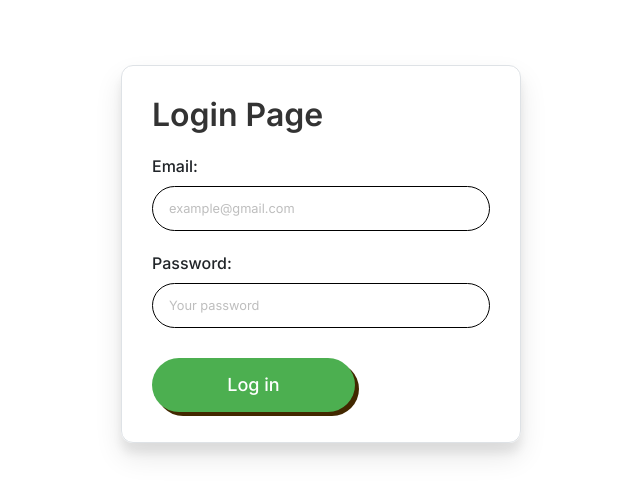
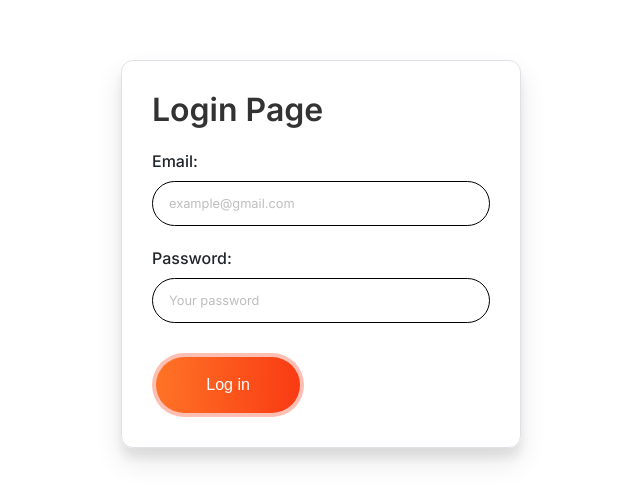
Before and after one commit to Shubham-07x/WORKSUIT-Employee-Attendance-and-Management-System, a React (Vite) app in the folder Frontend/: page /adminlogin in a window 1280 px wide. Shown: the part 196-698 px from the top of the page, without its empty margins (319-959 px from the left). Built offline with nearby package versions, Linux system fonts and the light colour scheme.

Commit message:
some ui improvements

```diff
--- a/Frontend/src/App.jsx
+++ b/Frontend/src/App.jsx
@@ -14,6 +14,7 @@ import EmployeeLogin from './components/EmployeeLogin'
 import EmployeeDetail from './components/EmployeeDetail'
 import PrivateRoute from './components/PrivateRoute'
 import 'react-toastify/dist/ReactToastify.css';
+import Office from './components/Office';
 
 
 function App() {
@@ -33,6 +34,7 @@ function App() {
           <Route path='/dashboard/add_category' element={<AddCategory />}></Route>
           <Route path='/dashboard/add_employee' element={<AddEmployee />}></Route>
           <Route path='/dashboard/edit_employee/:id' element={<EditEmployee />}></Route>
+          <Route path='/dashboard/officeaddress' element={<Office />}></Route>
         </Route>
       </Routes>
     </BrowserRouter>
--- a/Frontend/src/components/Dashboard.jsx
+++ b/Frontend/src/components/Dashboard.jsx
@@ -84,6 +84,16 @@ const Dashboard = () => {
                                     <span className="ms-2 d-none d-sm-inline">Admins</span>
                                 </Link>
                             </li>
+                            <li className="w-100">
+                                <Link
+                                    to="/dashboard/officeaddress"
+                                    className={`nav-link px-3 py-2 my-1 align-middle text-white ${location.pathname === '/dashboard/officeaddress' ? 'active' : ''}`}
+                                    style={{ paddingLeft: '1rem', paddingRight: '1rem' }}
+                                >
+                                    <i className="fs-4 mx-2 bi-person ms-2"></i>
+                                    <span className="ms-2 d-none d-sm-inline">Office</span>
+                                </Link>
+                            </li>
                         </ul>
                         <Button variant="outline-danger" onClick={handleLogout} className="mt-auto mb-3 w-100" style={{ paddingLeft: '0.75rem', paddingRight: '0.75rem' }}>
                             <i className="fs-4 mx-1 bi-power ms-2"></i>
@@ -94,7 +104,7 @@ const Dashboard = () => {
                 <div className="col p-0 rounded-lg">
                     <div className="p-3 d-flex justify-content-center top--title ">
                         <h4 className="m-0">
-                            <span style={{ color: "#1c64c7", fontWeight: "bold" }}>WORKSUIT</span> -
+                            <span style={{ fontWeight: "bold" }} className="animate-charcter">WORKSUIT</span> -
                             <span style={{ color: "grey", fontSize: "1.2rem" }}> Employee Attendance and Management System</span>
                         </h4>
                     </div>
--- a/Frontend/src/components/EmployeeLogin.jsx
+++ b/Frontend/src/components/EmployeeLogin.jsx
@@ -49,6 +49,7 @@ function EmployeeLogin() {
     };
 
     return (
+        <div  id='form-body'>
         <div className='d-flex justify-content-center align-items-center vh-100 loginPage'>
             <div className='p-3 rounded border loginForm'>
                 <h2>Login Page</h2>
@@ -81,6 +82,7 @@ function EmployeeLogin() {
                 </form>
             </div>
         </div>
+        </div>
     );
 }
 
--- a/Frontend/src/components/Login.jsx
+++ b/Frontend/src/components/Login.jsx
@@ -1,4 +1,4 @@
-import React, { useState } from 'react';
+import { useState } from 'react';
 import axios from 'axios';
 import { useNavigate } from 'react-router-dom';
 import { ToastContainer, toast } from 'react-toastify';
@@ -47,6 +47,7 @@ function Login() {
     };
 
     return (
+        <div  id='form-body'>
         <div className='d-flex justify-content-center align-items-center vh-100 loginPage'>
             <ToastContainer position="bottom-right" />
             <div className='p-3 rounded border loginForm'>
@@ -80,6 +81,7 @@ function Login() {
                 </form>
             </div>
         </div>
+        </div>
     );
 }
 
--- /dev/null
+++ b/Frontend/src/components/Office.jsx
@@ -0,0 +1,100 @@
+import React, { useState, useEffect } from 'react';
+import axios from 'axios';
+
+function Office() {
+  const [officeLocations, setOfficeLocations] = useState([]);
+  const [loading, setLoading] = useState(true);
+  const [newLocation, setNewLocation] = useState({
+    name: '',
+    latitude: '',
+    longitude: '',
+    address: ''
+  });
+  const [error, setError] = useState('');
+  const [successMessage, setSuccessMessage] = useState('');
+
+  useEffect(() => {
+    // Fetch office locations from the backend API
+    axios.get('http://localhost:3000/employee/office_location')
+      .then(response => {
+        setOfficeLocations(response.data.officeLocations);
+        setLoading(false);
+      })
+      .catch(error => {
+        console.error('Error fetching office locations:', error);
+        setLoading(false);
+      });
+  }, []);
+
+  const handleDeleteLocation = (id) => {
+    // Delete office location by ID
+    axios.delete(`http://localhost:3000/employee/office_location/${id}`)
+      .then(response => {
+        // Remove the deleted location from the state
+        setOfficeLocations(officeLocations.filter(location => location.id !== id));
+        setSuccessMessage('Office location deleted successfully.');
+      })
+      .catch(error => {
+        console.error('Error deleting office location:', error);
+        setError('An error occurred while deleting office location.');
+      });
+  };
+
+  const handleSubmit = (e) => {
+    e.preventDefault();
+    axios.post('http://localhost:3000/employee/office_location', newLocation)
+      .then(response => {
+        setOfficeLocations([...officeLocations, response.data.officeLocation]);
+        setNewLocation({ name: '', latitude: '', longitude: '', address: '' });
+        setSuccessMessage('Office location added successfully.');
+      })
+      .catch(error => {
+        console.error('Error adding office location:', error);
+        setError('An error occurred while adding office location.');
+      });
+  };
+
+  return (
+    <div className="container px-5">
+      <h2 className="mt-5 mb-4">Office Locations</h2>
+      {loading ? (
+        <p>Loading...</p>
+      ) : (
+        <>
+          <ul className="list-group">
+            {officeLocations.map(location => (
+              <li key={location.id} className="list-group-item d-flex justify-content-between align-items-center">
+                {location.name} - Latitude: {location.latitude}, Longitude: {location.longitude}, Address: {location.address}
+                <button onClick={() => handleDeleteLocation(location.id)} className="btn btn-danger">Delete</button>
+              </li>
+            ))}
+          </ul>
+          {error && <p className="text-danger mt-3">Error: {error}</p>}
+          {successMessage && <p className="text-success mt-3">{successMessage}</p>}
+          <h2 className="mt-5">Add New Office Location</h2>
+          <form onSubmit={handleSubmit}>
+            <div className="mb-3">
+              <label htmlFor="nameInput" className="form-label">Name:</label>
+              <input type="text" className="form-control" id="nameInput" value={newLocation.name} onChange={(e) => setNewLocation({ ...newLocation, name: e.target.value })} required />
+            </div>
+            <div className="mb-3">
+              <label htmlFor="latitudeInput" className="form-label">Latitude:</label>
+              <input type="text" className="form-control" id="latitudeInput" value={newLocation.latitude} onChange={(e) => setNewLocation({ ...newLocation, latitude: e.target.value })} required />
+            </div>
+            <div className="mb-3">
+              <label htmlFor="longitudeInput" className="form-label">Longitude:</label>
+              <input type="text" className="form-control" id="longitudeInput" value={newLocation.longitude} onChange={(e) => setNewLocation({ ...newLocation, longitude: e.target.value })} required />
+            </div>
+            <div className="mb-3">
+              <label htmlFor="addressInput" className="form-label">Address:</label>
+              <input type="text" className="form-control" id="addressInput" value={newLocation.address} onChange={(e) => setNewLocation({ ...newLocation, address: e.target.value })} required />
+            </div>
+            <button type="submit" className="btn btn-primary">Add Location</button>
+          </form>
+        </>
+      )}
+    </div>
+  );
+}
+
+export default Office;
--- a/Frontend/src/components/Start.jsx
+++ b/Frontend/src/components/Start.jsx
@@ -28,7 +28,8 @@ const Start = () => {
     };
 
     return (
-        <div className="d-flex justify-content-center align-items-center vh-100 loginPage">
+        <div  id='form-body'>
+        <div className="d-flex justify-content-center align-items-center vh-100 loginPage" >
             <div className="p-3 rounded border loginForm">
                 <h2 className="text-center">Login As</h2>
                 <div className="d-flex justify-content-between mt-5 mb-2">
@@ -41,6 +42,7 @@ const Start = () => {
                 </div>
             </div>
         </div>
+        </div>
     );
 };
 
--- a/Frontend/src/components/style.css
+++ b/Frontend/src/components/style.css
@@ -52,14 +52,9 @@
 
 .loginForm input:focus,
 .loginForm input:focus {
-    box-shadow: #422800 4px 4px 0 0;
-    border-color: #80bdff; /* Border color on focus */
 }
 
 
-.loginForm button:hover {
-    background-color: #45a049; /* Darker green on hover */
-}
 
 .loginForm button:focus {
     outline: none; /* Remove focus outline */
@@ -70,45 +65,119 @@
 }
 
 .loginForm button {
-    width: 60%;
+    width: 45%;
     padding: 12px;
     font-weight: 500;
-    background-color: #4caf50; /* Green button background */
     border: none;
     color: white; /* Text color */
     cursor: pointer;
     transition: background-color 0.3s ease;
+    background-color: transparent !important;
     margin-top:10px;
-    box-shadow: #422800 4px 4px 0 0;
 }
 
+
 .button-74 {
-  background-color: #fbeee0;
-  border: 2px solid #422800;
-  border-radius: 30px;
-  color: #422800;
+  align-items: center;
+  appearance: none;
+  background-clip: padding-box;
+  background-color: initial;
+  background-image: none;
+  border-style: none;
+  box-sizing: border-box;
+  color: #fff;
   cursor: pointer;
   display: inline-block;
-  font-weight: 600;
-  font-size: 18px;
-  line-height: 30px;
+  flex-direction: row;
+  flex-shrink: 0;
+  font-family: Eina01,sans-serif;
+  font-size: 16px;
+  font-weight: 800;
+  justify-content: center;
+  line-height: 24px;
+  margin: 0;
+  min-height: 64px;
+  outline: none;
+  overflow: visible;
+  padding: 19px 26px;
+  pointer-events: auto;
+  position: relative;
   text-align: center;
   text-decoration: none;
+  text-transform: none;
   user-select: none;
   -webkit-user-select: none;
   touch-action: manipulation;
-
+  vertical-align: middle;
+  width: auto;
+  word-break: keep-all;
+  z-index: 0;
 }
 
-.button-74:hover {
-  background-color: #fff;
-
+@media (min-width: 768px) {
+  .button-74 {
+    padding: 19px 32px;
+  }
 }
 
-.button-74:active {
-  box-shadow: #422800 2px 2px 0 0;
-  transform: translate(2px, 2px);
+.button-74:before,
+.button-74:after {
+  border-radius: 80px;
 }
+
+.button-74:before {
+  background-color: rgba(249, 58, 19, .32);
+  content: "";
+  display: block;
+  height: 100%;
+  left: 0;
+  overflow: hidden;
+  position: absolute;
+  top: 0;
+  width: 100%;
+  z-index: -2;
+}
+
+.button-74:after {
+  background-color: initial;
+  background-image: linear-gradient(92.83deg, #ff7426 0, #f93a13 100%);
+  bottom: 4px;
+  content: "";
+  display: block;
+  left: 4px;
+  overflow: hidden;
+  position: absolute;
+  right: 4px;
+  top: 4px;
+  transition: all 100ms ease-out;
+  z-index: -1;
+}
+
+.button-74:hover:not(:disabled):after {
+  bottom: 0;
+  left: 0;
+  right: 0;
+  top: 0;
+  transition-timing-function: ease-in;
+}
+
+.button-74:active:not(:disabled) {
+  color: #ccc;
+}
+
+.button-74:active:not(:disabled):after {
+  background-image: linear-gradient(0deg, rgba(0, 0, 0, .2), rgba(0, 0, 0, .2)), linear-gradient(92.83deg, #ff7426 0, #f93a13 100%);
+  bottom: 4px;
+  left: 4px;
+  right: 4px;
+  top: 4px;
+}
+
+.button-74:disabled {
+  cursor: default;
+  opacity: .24;
+}
+
 
 @media (min-width: 768px) {
   .button-74 {
@@ -188,3 +257,45 @@
   padding-top: 12px !important;
   padding-bottom: 12px !important;
 }
+
+.nav-link:hover {
+  background-color: #373b3e;
+}
+
+.nav-link {
+  transition: color 0.3s ease-in-out !important;
+}
+
+.nav-link:active {
+  background-color: #0d6efd !important;
+}
+
+.animate-charcter
+{
+   text-transform: uppercase;
+  background-image: linear-gradient(
+    -225deg,
+    #6f47ff 0%,
+    #4d0b93 29%,
+    #ff1361 67%,
+    #fff800 100%
+  );
+  background-size: auto auto;
+  background-clip: border-box;
+  background-size: 200% auto;
+  color: #fff;
+  background-clip: text;
+  text-fill-color: transparent;
+  -webkit-background-clip: text;
+  -webkit-text-fill-color: transparent;
+  animation: textclip 5s linear infinite;
+  display: inline-block;
+      font-size: 1.4rem;
+      font-weight: bold;
+}
+
+@keyframes textclip {
+  to {
+    background-position: 200% center;
+  }
+}
```
Also changed, not shown: Frontend/src/index.css (line endings or trailing spaces), 1 other file (tests, documents, lock files or other folders).
